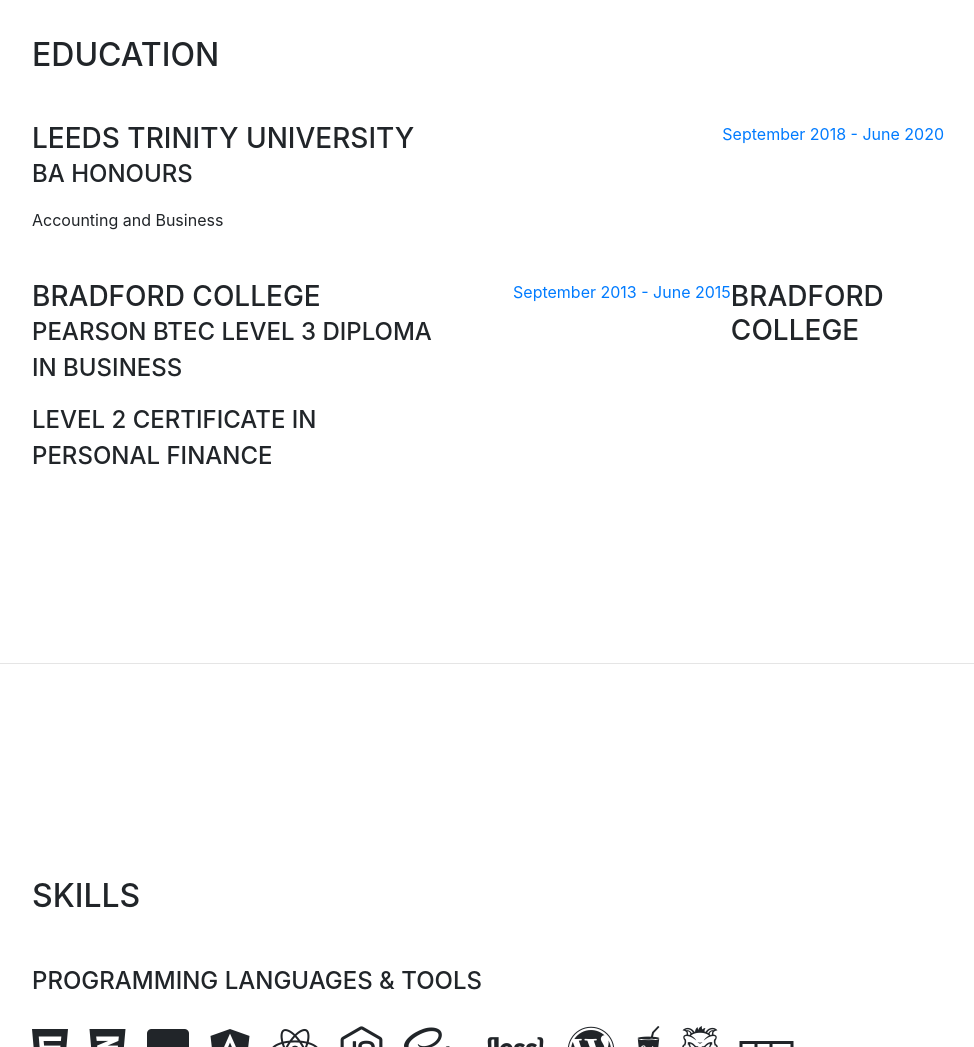
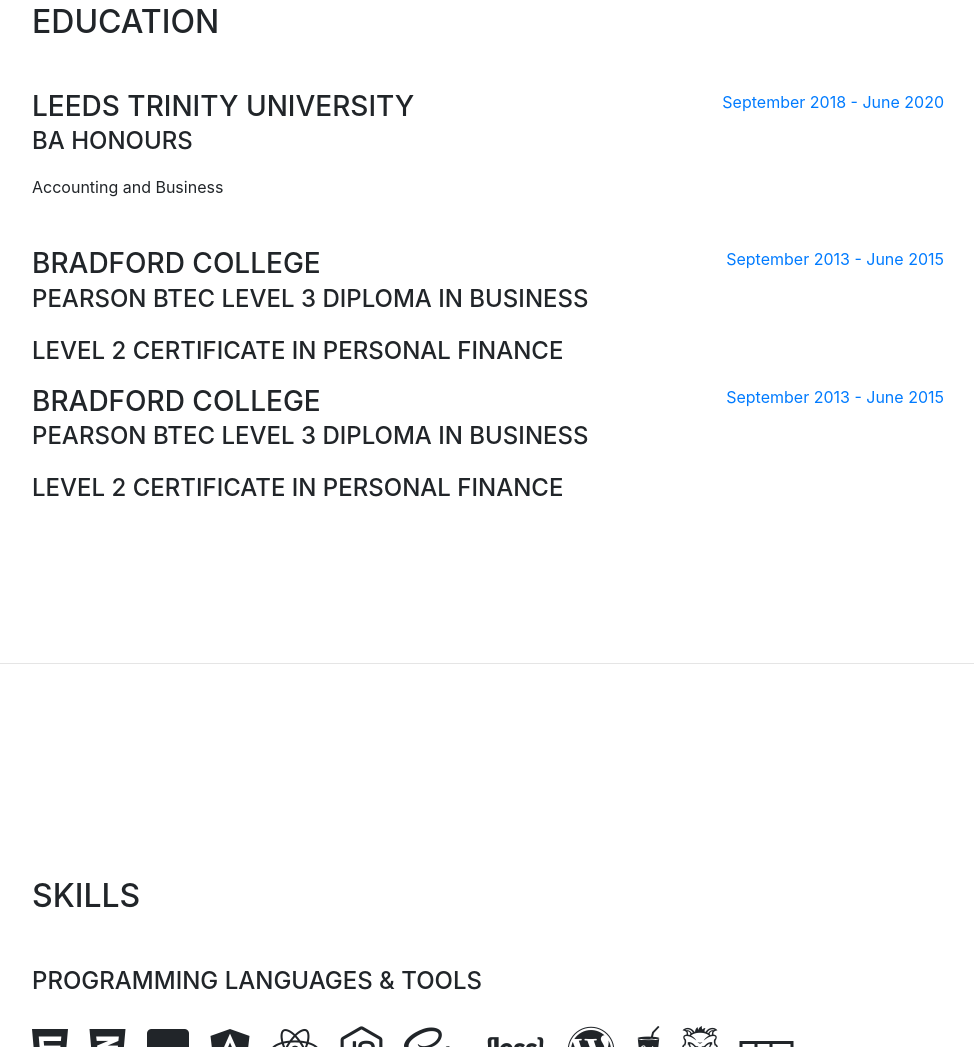
Before and after one commit to SDukesey/SDukesey.github.io, a website with bundled scripts: page index.html in a window 1280 px wide. Shown: the part 2032-3079 px from the top of the page, without its empty margins (288-1262 px from the left). Built offline with nearby package versions, Linux system fonts and the light colour scheme; a web font is replaced by a local one.

Commit message:
Update index.html

```diff
--- a/index.html
+++ b/index.html
@@ -168,10 +168,18 @@
             <div class="resume-date text-md-right">
               <span class="text-primary">September 2013 - June 2015</span>
             </div>
-			<h3 class="mb-0">Bradford College</h3>
           </div>
 
-
+    <div class="resume-item d-flex flex-column flex-md-row">
+            <div class="resume-content mr-auto">
+              <h3 class="mb-0">Bradford College</h3>
+              <div class="subheading mb-3">Pearson BTEC Level 3 Diploma in Business</div>
+			 <div class="subheading mb-3">Level 2 Certificate in Personal Finance</div>
+            </div>
+            <div class="resume-date text-md-right">
+              <span class="text-primary">September 2013 - June 2015</span>
+            </div>
+          </div>
         </div>
       </section>
 
```
